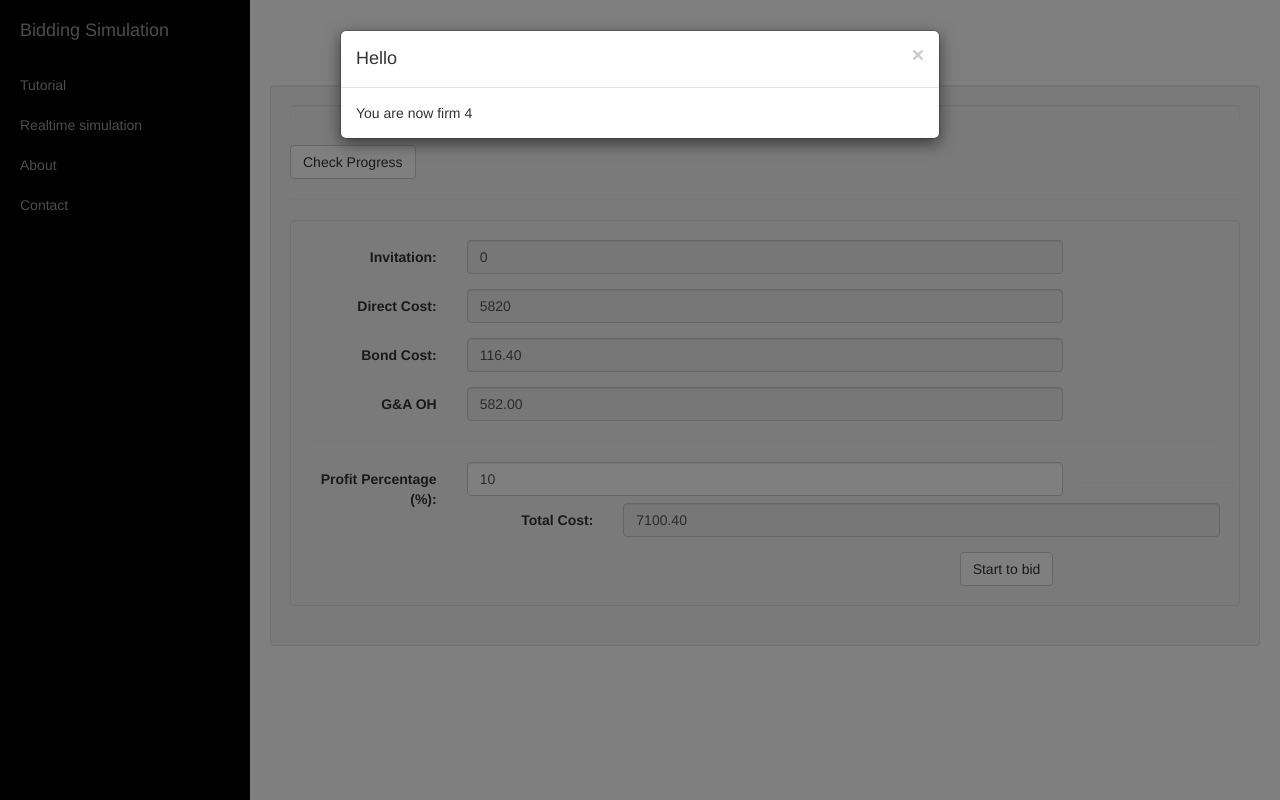
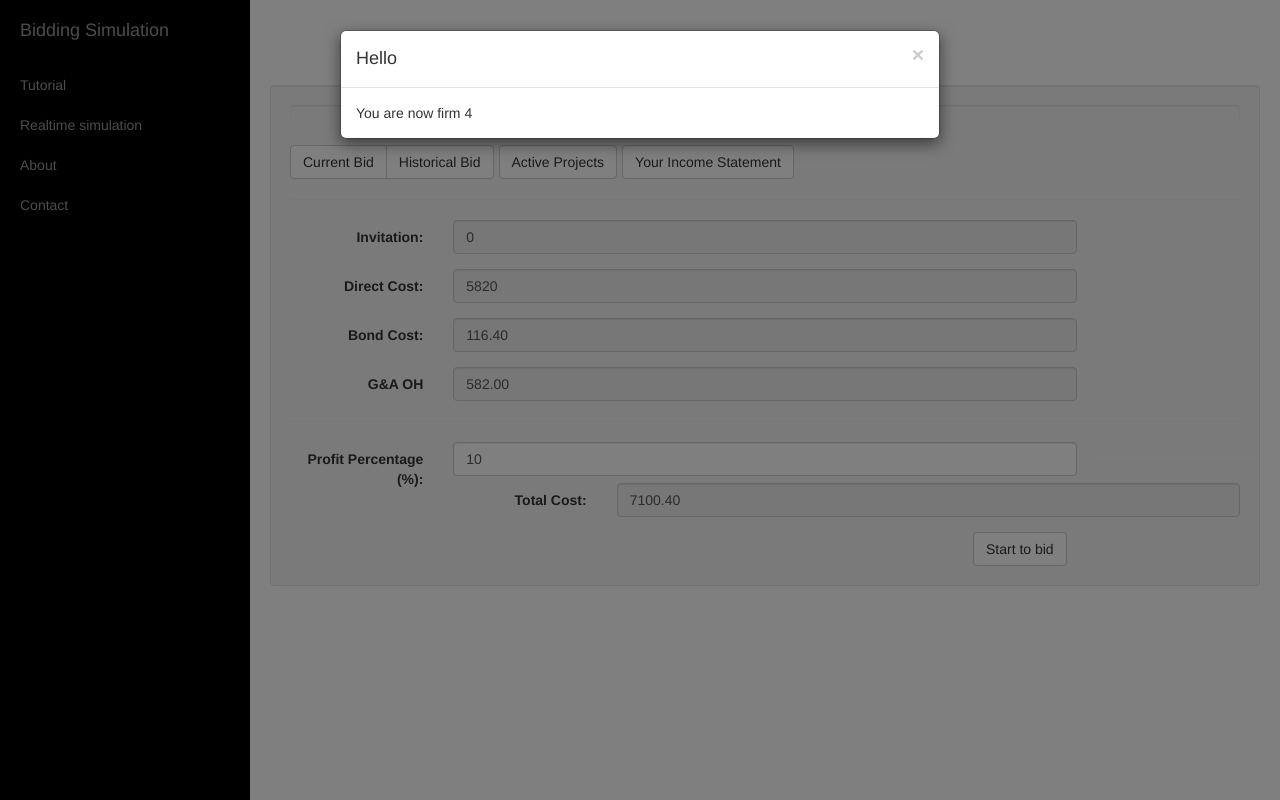
Before and after one commit to Kuree/BiddingSimulation, a Python web app: template BiddingSimulation/templates/tutorialTest.html in a window 1280 px wide. Run offline with Jinja, Linux system fonts and the light colour scheme; the template is opened without the code that fills it, so the values that code supplies are empty.

Commit message:
Add more details.

```diff
--- a/BiddingSimulation/templates/tutorialTest.html
+++ b/BiddingSimulation/templates/tutorialTest.html
@@ -17,7 +17,7 @@
     firmList = [firm1, firm2, firm3, firm4];
 
     // this is for the firm result
-    result = { };
+    result = {};
     // current bond capacity for each firm
     bondCapacity = [];
     // current money for each firm
@@ -59,9 +59,59 @@
 
     }
 
-    function startBid(){
+    function updateUI() {
+        var bidTable = $('#bid-table-body');
+        bidTable.empty();
+        $.each(result, function (key, value) {
+            var string = "<tr>\
+                          <td>" + key + "</td>\
+                          <td>" + value[0] + "</td>\
+                          <td>" + value[1] + "</td>\
+                          <td>" + value[2] + "</td>\
+                          <td>" + value[3] + "</td>\
+                        </tr>";
+            bidTable.append(string);
+        });
+
+        // update bond table
+        $('#bond-table-body').append("<tr><td>" + count + "</td>\
+                          <td>" + bondCapacity[0] + "</td>\
+                          <td>" + bondCapacity[1] + "</td>\
+                          <td>" + bondCapacity[2] + "</td>\
+                          <td>" + bondCapacity[3] + "</td>\
+                          </tr>");
+
+        // update money table
+        $('#money-table-body').append("<tr><td>" + count + "</td>\
+                          <td>" + money[0].toFixed(2) + "</td>\
+                          <td>" + money[1].toFixed(2) + "</td>\
+                          <td>" + money[2].toFixed(2) + "</td>\
+                          <td>" + money[3].toFixed(2) + "</td>\
+                          </tr>");
+
+        // update current projects
+        var countProjects = [0, 0, 0, 0];
+        $.each(result, function (key, value) {
+            for (var i = 0; i < 4; i++) {
+                if (value[i] != "") {
+                    countProjects[i] += 1;
+                }
+            }
+        });
+        $('#current-project-table-body').empty();
+        $('#current-project-table-body').append("<tr><td>" + "now" + "</td>\
+                          <td>" + countProjects[0] + "</td>\
+                          <td>" + countProjects[1] + "</td>\
+                          <td>" + countProjects[2] + "</td>\
+                          <td>" + countProjects[3] + "</td>\
+                          </tr>");
+
+    }
+
+
+    function startBid() {
         var offer = [0, 0, 0, 0];
-        var directCost = parseFloat( $('#directCost').val());
+        var directCost = parseFloat($('#directCost').val());
         for (var i = 0; i < 4; i++) {
             if (i == userFirm) {
                 offer[userFirm] = parseFloat($('#totalCost').val());
@@ -74,7 +124,7 @@
         var message = "";
         if (minIndex == userFirm) {
             message = "You got it";
-        } else{
+        } else {
             message = "You didn't get it";
         }
 
@@ -111,7 +161,7 @@
         });
 
 
-        shouldUpdate = true;
+        updateUI();
         count++;
 
     }
@@ -147,35 +197,11 @@
             updateTotalCost();
         });
 
+
+
         // check function
         $('#check').click(function () {
             if (shouldUpdate) {
-                var bidTable = $('#bid-table-body');
-                bidTable.empty();
-                $.each(result, function (key, value) {
-                    var string = "<tr>\
-                          <td>" + key + "</td>\
-                          <td>" + value[0] + "</td>\
-                          <td>" + value[1] + "</td>\
-                          <td>" + value[2] + "</td>\
-                          <td>" + value[3] + "</td>\
-                        </tr>";
-                    bidTable.append(string);
-                });
-
-                $('#bond-table-body').append("<tr><td>" + count + "</td>\
-                          <td>" + bondCapacity[0] + "</td>\
-                          <td>" + bondCapacity[1] + "</td>\
-                          <td>" + bondCapacity[2] + "</td>\
-                          <td>" + bondCapacity[3] + "</td>\
-                          </tr>");
-
-                $('#money-table-body').append("<tr><td>" + count + "</td>\
-                          <td>" + money[0].toFixed(2) + "</td>\
-                          <td>" + money[1].toFixed(2) + "</td>\
-                          <td>" + money[2].toFixed(2) + "</td>\
-                          <td>" + money[3].toFixed(2) + "</td>\
-                          </tr>");
 
                 shouldUpdate = false;
             }
@@ -197,15 +223,45 @@
 
 {% block content %}
 <div>
-    <div class="well">
+    <div class="well clearfix">
         <div>
             <div class="progress">
                 <div class="progress-bar" role="progressbar" aria-valuenow="0" aria-valuemin="0" aria-valuemax="100" style="width: 0;">
                     <span class="sr-only">0% Complete</span>
                 </div>
             </div>
-            <button type="button" class="btn btn-default" data-toggle="modal" data-target=".bs-example-modal-lg" id="check">Check Progress</button>
-            <div class="modal fade bs-example-modal-lg" tabindex="-1" role="dialog" aria-labelledby="mySmallModalLabel" aria-hidden="true">
+            <div class="btn-toolbar" role="toolbar">
+                <div class="btn-group">
+                    <button type="button" class="btn btn-default" data-toggle="modal" data-target=".bs-current-bid-lg" id="check">Current Bid</button>
+                    <button type="button" class="btn btn-default" data-toggle="modal" data-target=".bs-historical-bid-lg" id="check">Historical Bid</button>
+                </div>
+                <div class="btn-group">
+                    <button type="button" class="btn btn-default" data-toggle="modal" data-target=".bs-active-projects-lg" id="check">Active Projects</button>
+                </div>
+                <div class="btn-group">
+                    <button type="button" class="btn btn-default" data-toggle="modal" data-target=".bs-income-statement-lg" id="check">Your Income Statement</button>
+                </div>
+            </div>
+            <div class="modal fade bs-current-bid-lg" tabindex="-1" role="dialog" aria-labelledby="mySmallModalLabel" aria-hidden="true">
+                <div class="modal-dialog modal-lg">
+                    <div class="modal-content">
+                        <h4>Money Status</h4>
+                        <table class="table">
+                            <thead>
+                                <tr>
+                                    <th>#</th>
+                                    <th>Firm 1</th>
+                                    <th>Firm 2</th>
+                                    <th>Firm 3</th>
+                                    <th>Firm 4</th>
+                                </tr>
+                            </thead>
+                            <tbody id="money-table-body"></tbody>
+                        </table>
+                    </div>
+                </div>
+            </div>
+            <div class="modal fade bs-historical-bid-lg" tabindex="-1" role="dialog" aria-labelledby="mySmallModalLabel" aria-hidden="true">
                 <div class="modal-dialog modal-lg">
                     <div class="modal-content">
                         <h4>Bidding Results</h4>
@@ -220,6 +276,25 @@
                                 </tr>
                             </thead>
                             <tbody id="bid-table-body"></tbody>
+                        </table>
+                    </div>
+                </div>
+            </div>
+            <div class="modal fade bs-active-projects-lg" tabindex="-1" role="dialog" aria-labelledby="mySmallModalLabel" aria-hidden="true">
+                <div class="modal-dialog modal-lg">
+                    <div class="modal-content">
+                        <h4>Current Projects</h4>
+                        <table class="table">
+                            <thead>
+                                <tr>
+                                    <th>#</th>
+                                    <th>Firm 1</th>
+                                    <th>Firm 2</th>
+                                    <th>Firm 3</th>
+                                    <th>Firm 4</th>
+                                </tr>
+                            </thead>
+                            <tbody id="current-project-table-body"></tbody>
                         </table>
                         <hr />
                         <h4>Bond Status</h4>
@@ -236,24 +311,24 @@
                             <tbody id="bond-table-body"></tbody>
                         </table>
                         <hr />
-                        <h4>Money Status</h4>
-                        <table class="table">
-                            <thead>
-                                <tr>
-                                    <th>#</th>
-                                    <th>Firm 1</th>
-                                    <th>Firm 2</th>
-                                    <th>Firm 3</th>
-                                    <th>Firm 4</th>
-                                </tr>
-                            </thead>
-                            <tbody id="money-table-body"></tbody>
-                        </table>
+                    </div>
+                </div>
+            </div>
+            <div class="modal fade bs-income-statement-lg" tabindex="-1" role="dialog" aria-labelledby="mySmallModalLabel" aria-hidden="true">
+                <div class="modal-dialog modal-lg">
+                    <div class="modal-content" style="align-content:center"">
+                        <h4>Income Statement</h4>
+                        <ul class="list-group" >
+                            <li class="list-group-item">Max Work (Bond Capacity)</li>
+                            <li class="list-group-item">Dapibus ac facilisis in</li>
+                            <li class="list-group-item">Morbi leo risus</li>
+                            <li class="list-group-item">Porta ac consectetur ac</li>
+                            <li class="list-group-item">Vestibulum at eros</li>
+                        </ul>
                     </div>
                 </div>
             </div>
             <hr />
-            <div class="well clearfix">
             <form class="form-horizontal" role="form">
                 <div class="form-group">
                     <label for="invitation" class="col-sm-2 control-label">Invitation: </label>
@@ -299,5 +374,4 @@
         </div>
     </div>
 </div>
-</div>
 {% endblock %}
```
Also changed, not shown: 1 other file. Lines whose indentation alone changed are shown as unchanged.
